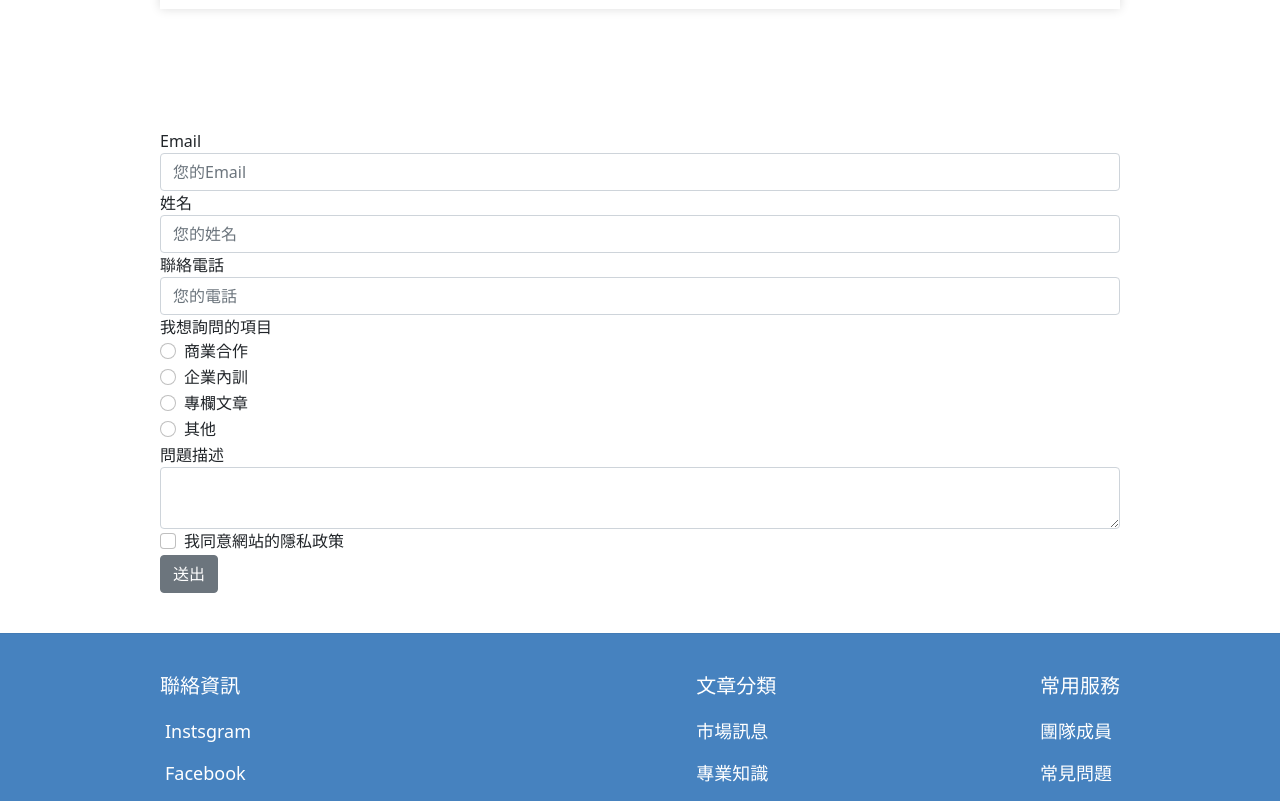
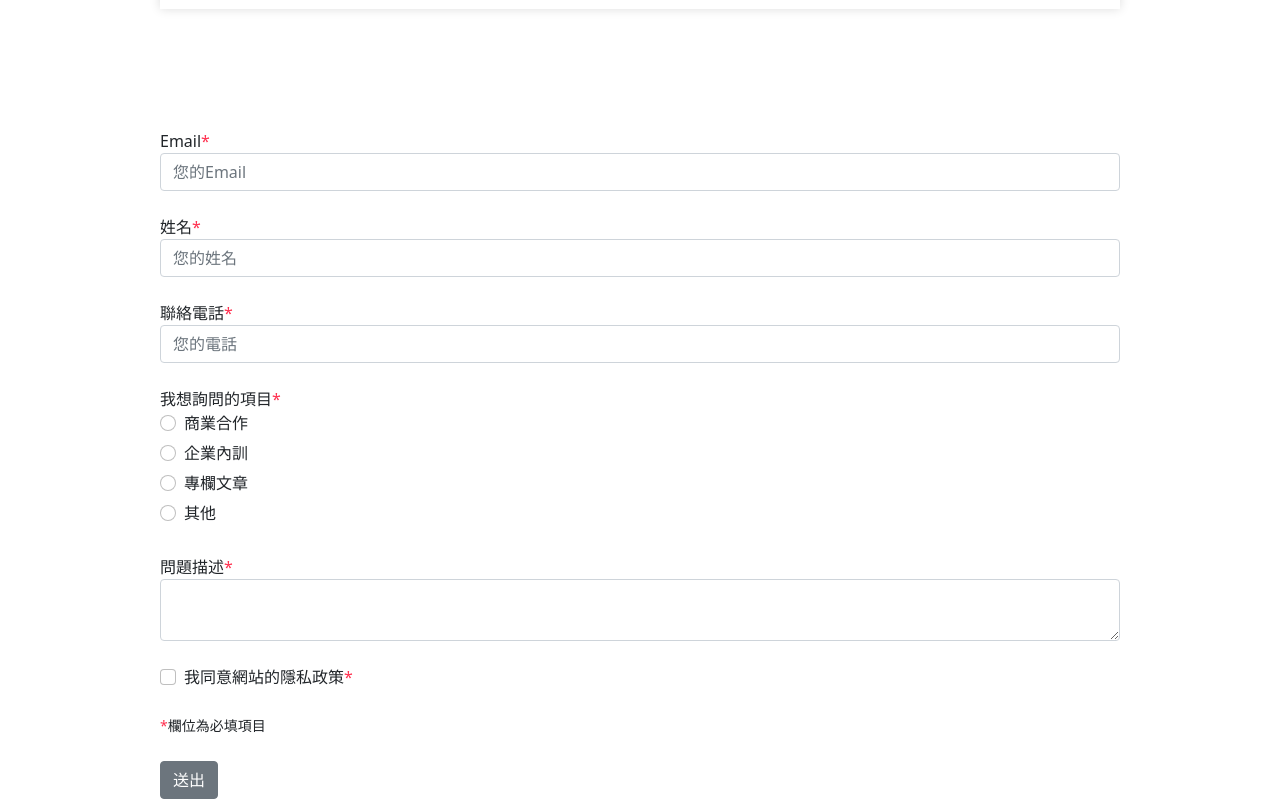
Before and after one commit to jimchou223/marketing-blog, a Next.js app: page /questions in a window 1280 px wide. Shown: the part 1140-1941 px from the top of the page. Built offline with nearby package versions, Linux system fonts and the light colour scheme; no server answers.

Commit message:
fix style

```diff
--- a/components/ContactUs.js
+++ b/components/ContactUs.js
@@ -1,56 +1,79 @@
-import React from "react";
+import React, { useState } from "react";
 import { Button, Form, FormGroup, Label, Input, FormText } from "reactstrap";
 
 const Example = (props) => {
+  const [email, setEmail] = useState("");
+  const [name, setName] = useState("");
+  const [phone, setPhone] = useState("");
+  const [problem, setProblem] = useState("");
+  const [content, setContent] = useState("");
+
+  const submitHandler = (e) => {
+    e.preventDefault()
+    const data = {
+      email: email,
+      name: name,
+      phone: phone,
+      problem: problem,
+      content: content
+    }
+    console.log(data)
+    // fetch data to send email auto
+  }
   return (
-    <Form>
-      <FormGroup>
-        <Label for="exampleEmail">Email</Label>
-        <Input type="email" name="email" id="exampleEmail" placeholder="您的Email" />
+    <Form onSubmit={submitHandler}>
+      <FormGroup className="mb-4">
+        <Label for="exampleEmail">Email<span>*</span></Label>
+        <Input required value={email} onChange={(e) => setEmail(e.target.value)} type="email" name="email" id="exampleEmail" placeholder="您的Email" />
       </FormGroup>
-      <FormGroup>
-        <Label for="name">姓名</Label>
-        <Input type="string" name="name" id="name" placeholder="您的姓名" />
+      <FormGroup className="mb-4">
+        <Label for="name">姓名<span>*</span></Label>
+        <Input required value={name} onChange={(e) => setName(e.target.value)} type="string" name="name" id="name" placeholder="您的姓名" />
       </FormGroup>
-      <FormGroup>
-        <Label for="name">聯絡電話</Label>
-        <Input type="string" name="name" id="name" placeholder="您的電話" />
+      <FormGroup className="mb-4">
+        <Label for="name">聯絡電話<span>*</span></Label>
+        <Input required value={phone} onChange={(e) => setPhone(e.target.value)} type="string" name="phone" id="phone" placeholder="您的電話" />
       </FormGroup>
 
-      <FormGroup tag="fieldset">
-        <Label>我想詢問的項目</Label>
+      <FormGroup tag="fieldset" className="mb-4">
+        <Label>我想詢問的項目<span>*</span></Label>
         <FormGroup check>
           <Label check>
-            <Input type="radio" name="radio1" /> 商業合作
+            <Input onChange={() => setProblem("商業合作")} type="radio" name="radio1" className="mb-2" /> 商業合作
           </Label>
         </FormGroup>
         <FormGroup check>
           <Label check>
-            <Input type="radio" name="radio1" /> 企業內訓
+            <Input onChange={() => setProblem("企業內訓")} type="radio" name="radio1" className="mb-2" /> 企業內訓
           </Label>
         </FormGroup>
         <FormGroup check>
           <Label check>
-            <Input type="radio" name="radio1" /> 專欄文章
+            <Input onChange={() => setProblem("專欄文章")} type="radio" name="radio1" className="mb-2" /> 專欄文章
           </Label>
         </FormGroup>
 
         <FormGroup check>
           <Label check>
-            <Input type="radio" name="radio1" /> 其他
+            <Input type="radio" name="radio1" className="mb-2" /> 其他
           </Label>
         </FormGroup>
       </FormGroup>
-      <FormGroup>
-        <Label for="exampleText">問題描述</Label>
-        <Input type="textarea" name="text" id="exampleText" />
+      <FormGroup className="mb-4">
+        <Label for="exampleText">問題描述<span>*</span></Label>
+        <Input required value={content} onChange={(e) => setContent(e.target.value)} type="textarea" name="text" id="exampleText" />
       </FormGroup>
-      <FormGroup check>
+      <FormGroup className="mb-4" check>
         <Label check>
-          <Input type="checkbox" /> 我同意網站的隱私政策
+          <Input required type="checkbox" /> 我同意網站的隱私政策<span>*</span>
         </Label>
       </FormGroup>
-      <FormGroup>
+
+      <FormGroup className="mb-4">
+        <small><span>*</span>欄位為必填項目</small>
+      </FormGroup>
+
+      <FormGroup className="mb-4">
         <Button>送出</Button>
       </FormGroup>
     </Form>
--- a/styles/globals.css
+++ b/styles/globals.css
@@ -144,3 +144,8 @@ h3 {
   border-color: var(--color-red) !important;
   color: #f7f7f7 !important;
 }
+
+
+form span {
+  color: var(--color-red);
+}
```
